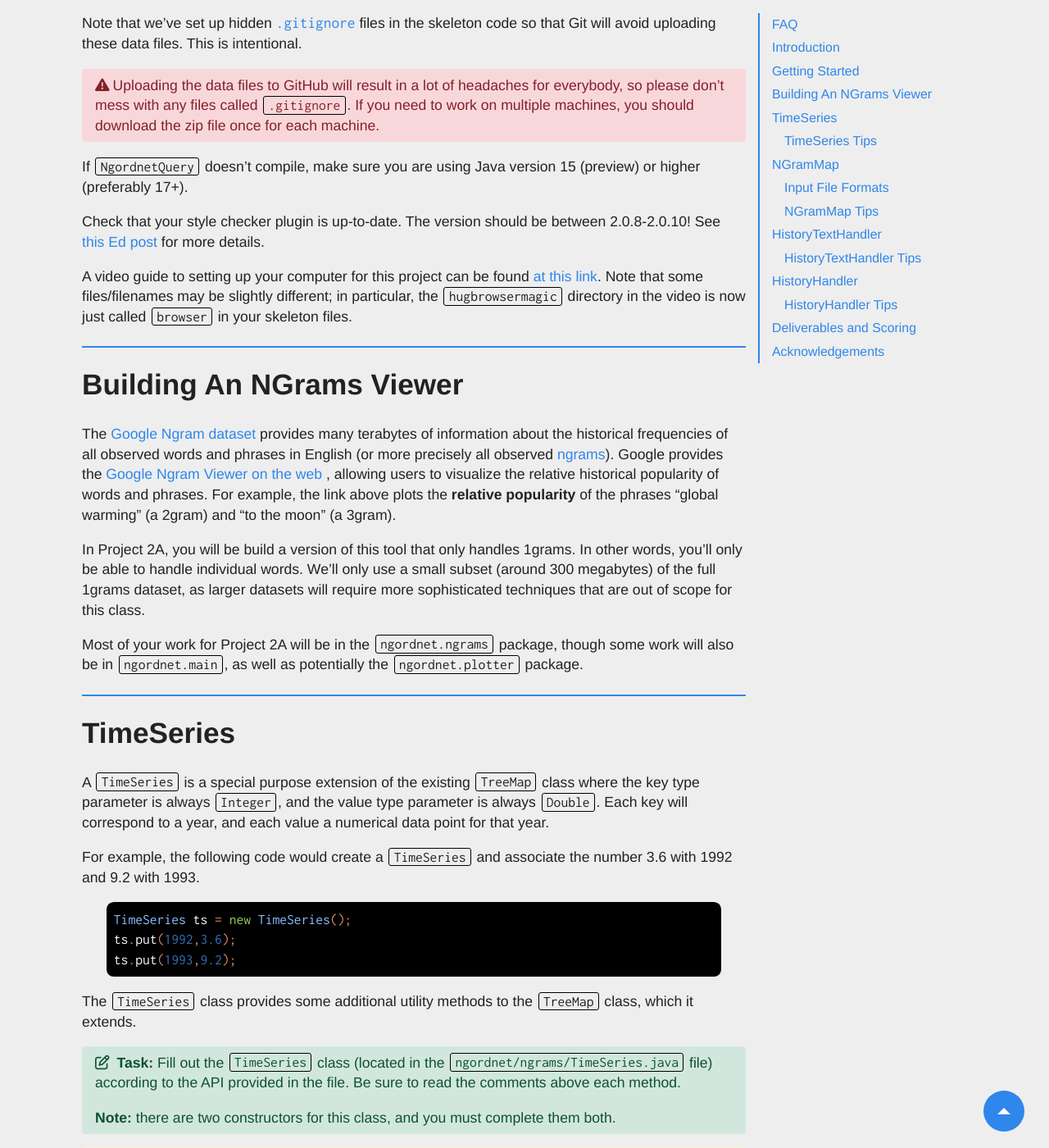
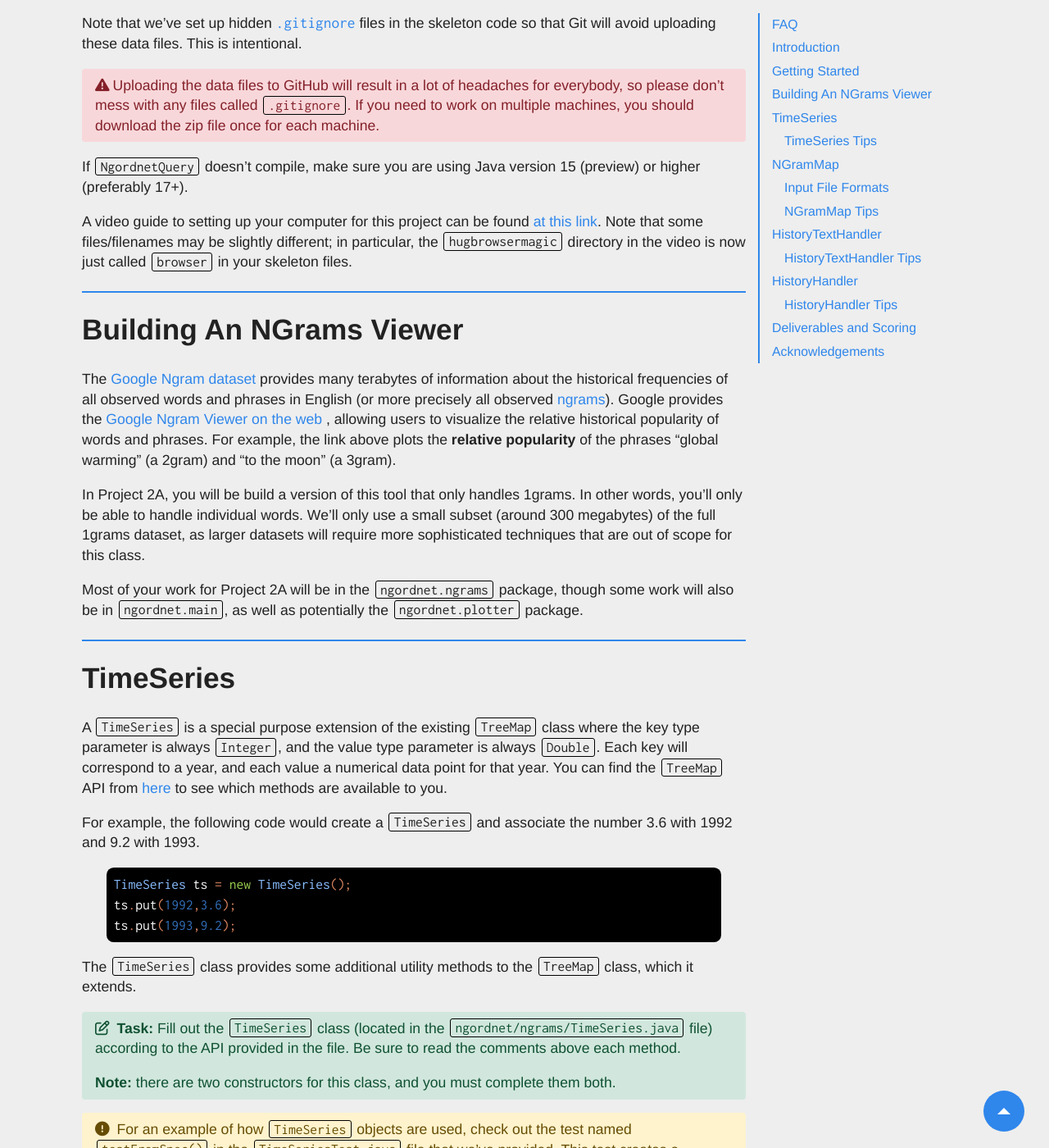
Before and after one commit to Berkeley-CS61B/website-fa23, a Jekyll site: the page built from materials/proj/proj2a/index.md, in a window 1280 px wide and 1400 px high, scrolled down 1786 px. Shown: the whole window at 82% size. Built offline with Jekyll 4.4.1, drawn with Linux system fonts in a browser that asks for light colours; nearby versions of some CDN libraries; comment, search, counter and statistics services are not loaded.

Commit message:
Update index.md

```diff
--- a/materials/proj/proj2a/index.md
+++ b/materials/proj/proj2a/index.md
@@ -67,9 +67,6 @@
 
 If `NgordnetQuery` doesn't compile, make sure you are using Java version 15 (preview) or higher (preferably 17+).
 
-Check that your style checker plugin is up-to-date. The version should be between 2.0.8-2.0.10! See [this Ed post](https://edstem.org/us/courses/25759/discussion/2537883)
-for more details.
-
 A video guide to setting up your computer for this project can be found [at this link](https://youtu.be/8uIt7pXua6Y).
 Note that some files/filenames may be slightly different; in particular, the `hugbrowsermagic` directory in the
 video is now just called `browser` in your skeleton files.
@@ -94,7 +91,7 @@
 
 A `TimeSeries` is a special purpose extension of the existing `TreeMap` class where the key type parameter is
 always `Integer`, and the value type parameter is always `Double`. Each key will correspond to a year, and each value a
-numerical data point for that year.
+numerical data point for that year. You can find the `TreeMap` API from [here](https://docs.oracle.com/javase/8/docs/api/java/util/TreeMap.html) to see which methods are available to you.
 
 For example, the following code would create a `TimeSeries` and associate the number 3.6 with 1992 and 9.2 with 1993.
 
```
